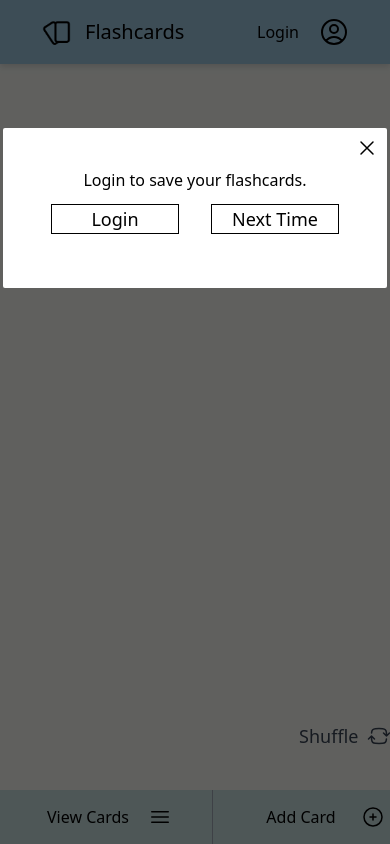
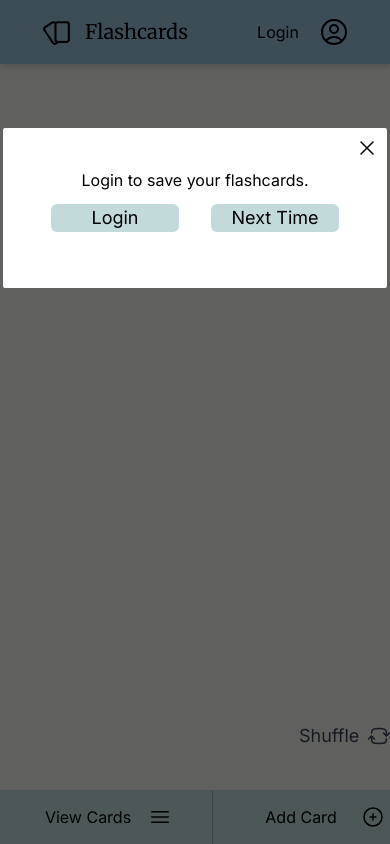
Before and after one commit to boris-shvidchenko/flashcard-app, a Next.js app: page / in a window 390 px wide. Shown: the top 844 px of the page. Built offline with nearby package versions, Linux system fonts and the light colour scheme; no server answers.

Commit message:
Updated font and styles header, maincontainer, card, and other components

```diff
--- a/components/Card.js
+++ b/components/Card.js
@@ -45,22 +45,22 @@ export default function Card() {
     }, [state.randomCard])
 
     return (
-        <div className='bg-white border border-gray-400 w-[26rem] h-[65%] p-10 mx-auto relative top-20 flex flex-col space-y-8 items-center justify-center rounded-sm z-20 overflow-x-hidden scroll'>
-            <section className='flex flex-col items-center'>
-                <p className={`${state.showAnswer ? 'hidden' : ''} mb-3`}>Question:</p>
-                <p className={`${state.showAnswer ? 'hidden' : ''} break-words w-[20rem] max-h-32 overflow-y-scroll scroll p-2 pl-3 text-center`}>{state?.cards?.length === 1 || state?.showCard === undefined ? state?.cards[0].question : state?.randomize ? state?.showCard?.question : Object.keys(state.showCard).length === 0 ? state?.cards[0].question : state?.showCard?.question}</p>
-                <p className={`${state.showAnswer ? '' : 'hidden'} mb-3`}>Answer:</p>
-                <p className={`${state.showAnswer ? '' : 'hidden'} break-words w-[20rem] max-h-32 overflow-y-scroll scroll p-2 pl-3 text-center`}>{state?.cards?.length === 1 || state?.showCard === undefined ? state?.cards[0].answer : state?.randomize ? state?.showCard?.answer : Object.keys(state.showCard).length === 0 ? state?.cards[0].answer : state?.showCard?.answer}</p>
+        <div className='bg-[#f7f5f5] border border-gray-300 w-[26rem] h-[65%] p-10 mx-auto relative top-20 flex flex-col items-center justify-center rounded-2xl z-20 overflow-x-hidden scroll shadow-xl drop-shadow-md'>
+            <section className='flex flex-col items-center mb-10'>
+                <p className={`${state.showAnswer ? 'hidden' : ''} mb-3 underline text-lg`}>Question:</p>
+                <p className={`italic ${state.showAnswer ? 'hidden' : ''} break-words w-[20rem] h-32 max-h-32 overflow-y-scroll scroll p-2 pl-3 text-center`}>{state?.cards?.length === 1 || state?.showCard === undefined ? state?.cards[0].question : state?.randomize ? state?.showCard?.question : Object.keys(state.showCard).length === 0 ? state?.cards[0].question : state?.showCard?.question}</p>
+                <p className={`${state.showAnswer ? '' : 'hidden'} mb-3 underline text-lg`}>Answer:</p>
+                <p className={`italic ${state.showAnswer ? '' : 'hidden'} break-words w-[20rem] h-32 max-h-32 overflow-y-scroll scroll p-2 pl-3 text-center`}>{state?.cards?.length === 1 || state?.showCard === undefined ? state?.cards[0].answer : state?.randomize ? state?.showCard?.answer : Object.keys(state.showCard).length === 0 ? state?.cards[0].answer : state?.showCard?.answer}</p>
             </section>
 
-            <section className='text-lg w-80 justify-between flex'>
-                <button onClick={toggleAnswer} className={`msg-btn w-36 ${state.showAnswer ? 'hidden' : ''}`}>Show Answer</button>
-                <button onClick={toggleAnswer} className={`msg-btn w-36 ${state.showAnswer ? '' : 'hidden'}`}>Show Question</button>
-                <button onClick={openEditWindow} className='msg-btn w-36'>Edit Card</button>
+            <section className='text-lg w-80 justify-evenly flex mb-5'>
+                <button onClick={toggleAnswer} className={`msg-btn ${state.showAnswer ? 'hidden' : ''}`}>Answer</button>
+                <button onClick={toggleAnswer} className={`msg-btn ${state.showAnswer ? '' : 'hidden'}`}>Question</button>
+                <button onClick={openEditWindow} className='msg-btn '>Edit</button>
             </section>
 
-            <section onClick={randomizeCard} className='hidden sm:flex cursor-pointer border border-black justify-center p-1 w-40 space-x-3 select-none'>
-                <p>Shuffle</p>
+            <section onClick={randomizeCard} className='hidden sm:flex cursor-pointer justify-center msg-btn w-36 py-1 space-x-2'>
+                <p className='w-14 text-center'>Shuffle</p>
                 <ArrowPathRoundedSquareIcon className='w-6' />
             </section>
 
--- a/components/Header.js
+++ b/components/Header.js
@@ -42,7 +42,7 @@ export default function Header() {
         <header className='bg-[#98c1d9] h-16 flex items-center justify-between px-10 z-30 drop-shadow-md'>
             <section className='flex items-center space-x-3'>
                 <Image src='/favicon.png' width={33} height={33} alt='App logo' />
-                <h1 className='text-xl'>Flashcards</h1>
+                <h1 className='text-xl header-title'>Flashcards</h1>
             </section>
             <section onClick={logIn} className={`${!state.userLoggedIn ? 'flex' : 'hidden'} header-login`}>
                 <p className='header-btn'>Login</p>
--- a/components/MainContainer.js
+++ b/components/MainContainer.js
@@ -71,11 +71,11 @@ export default function MainContainer() {
                 </section>
 
                 <section className='flex h-16 z-20 bg-[#c3dadb]'>
-                    <div onClick={openMobileCardsModal} className='flex items-center justify-center space-x-3 px-10 cursor-pointer border-r border-gray-400 w-full select-none hover:font-semibold'>
+                    <div onClick={openMobileCardsModal} className='main-container-btn border-r border-gray-400'>
                         <p className='text-center w-24'>View Cards</p>
                         <Bars3Icon className='w-6' />
                     </div>
-                    <div onClick={toggleAddCardMsg} className='flex items-center justify-center space-x-3 px-10 cursor-pointer w-full select-none hover:font-semibold'>
+                    <div onClick={toggleAddCardMsg} className='main-container-btn'>
                         <p className='text-center w-24'>Add Card</p>
                         <PlusCircleIcon className='w-6' />
                     </div>
--- a/pages/_document.js
+++ b/pages/_document.js
@@ -7,7 +7,14 @@ export default function Document() {
     <Html>
       <Head>
 
-        {/* The link tags below are for/from Google Fonts for the body text */}
+        {/* The link tags below are for/from Google Fonts */}
+        <link rel="preconnect" href="https://fonts.googleapis.com" />
+        <link rel="preconnect" href="https://fonts.gstatic.com" />
+        <link href="https://fonts.googleapis.com/css2?family=Merriweather&display=swap" rel="stylesheet" />
+
+        <link rel="preconnect" href="https://fonts.googleapis.com" />
+        <link rel="preconnect" href="https://fonts.gstatic.com" />
+        <link href="https://fonts.googleapis.com/css2?family=Inter&display=swap" rel="stylesheet" />
 
         {/* Favicon */}
         <link rel='icon' href='favicon.png' />
--- a/styles/globals.css
+++ b/styles/globals.css
@@ -2,9 +2,17 @@
 @tailwind components;
 @tailwind utilities;
 
+body {
+    font-family: 'Inter', sans-serif;
+}
+
+.header-title {
+    font-family: 'Merriweather', serif;
+}
+
 @layer components {
     .scroll {
-        @apply scrollbar-thin scrollbar-thumb-gray-500 scrollbar-track-transparent
+        @apply scrollbar-thin scrollbar-thumb-gray-500 scrollbar-track-transparent scrollbar-thumb-rounded-md
     }
 
     .desktop-components {
@@ -16,7 +24,7 @@
     }
 
     .msg-btn {
-        @apply border border-black px-2 w-32 select-none
+        @apply rounded-md bg-[#c3dadb] w-32 hover:font-semibold select-none
     }
 
     .header-login {
@@ -30,4 +38,8 @@
     .sidebar-btn-text {
         @apply ml-2 w-20 text-center
     }
+
+    .main-container-btn {
+        @apply flex items-center justify-center space-x-3 px-10 cursor-pointer w-full select-none hover:font-semibold
+    }
 }
```
